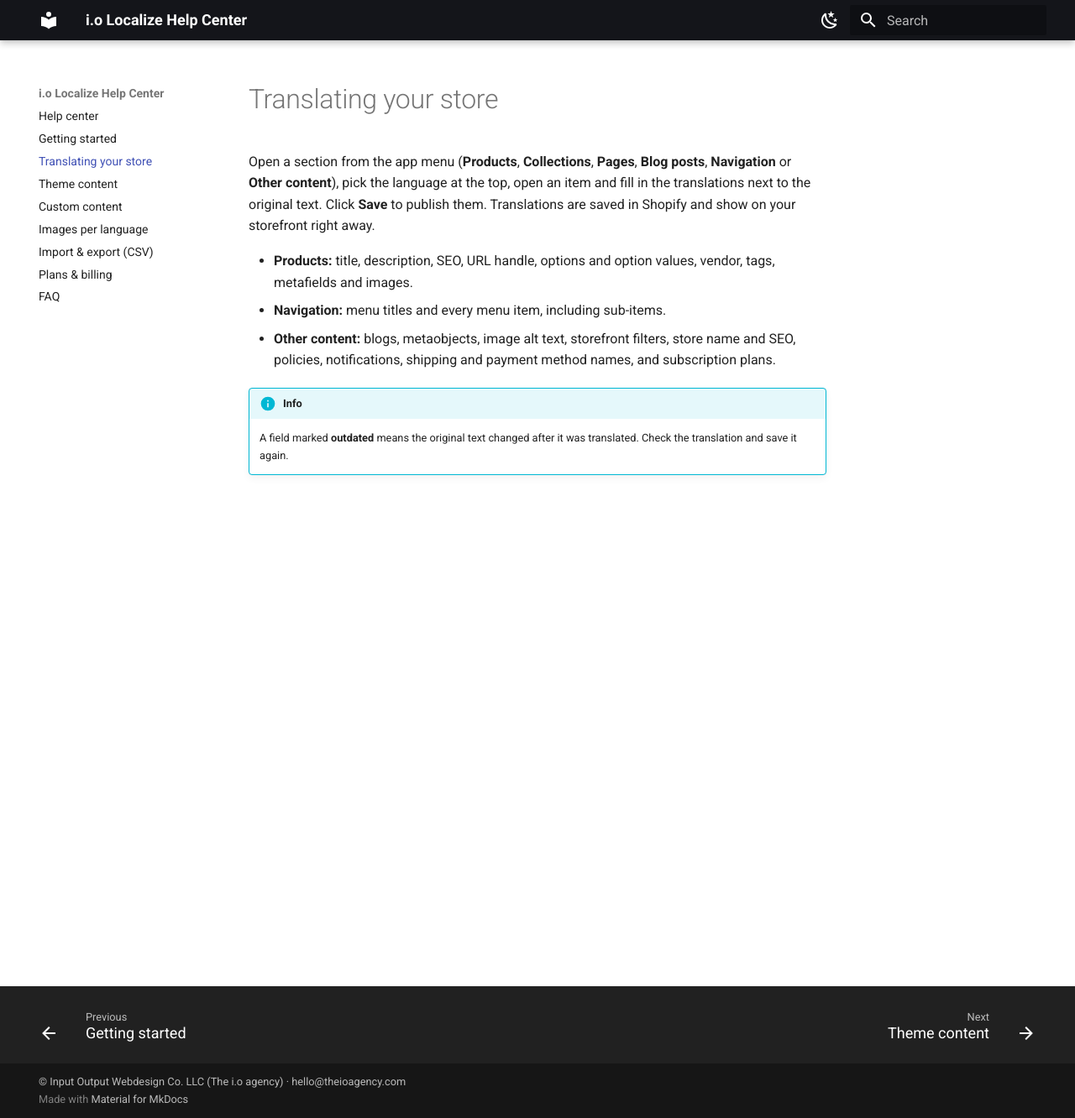
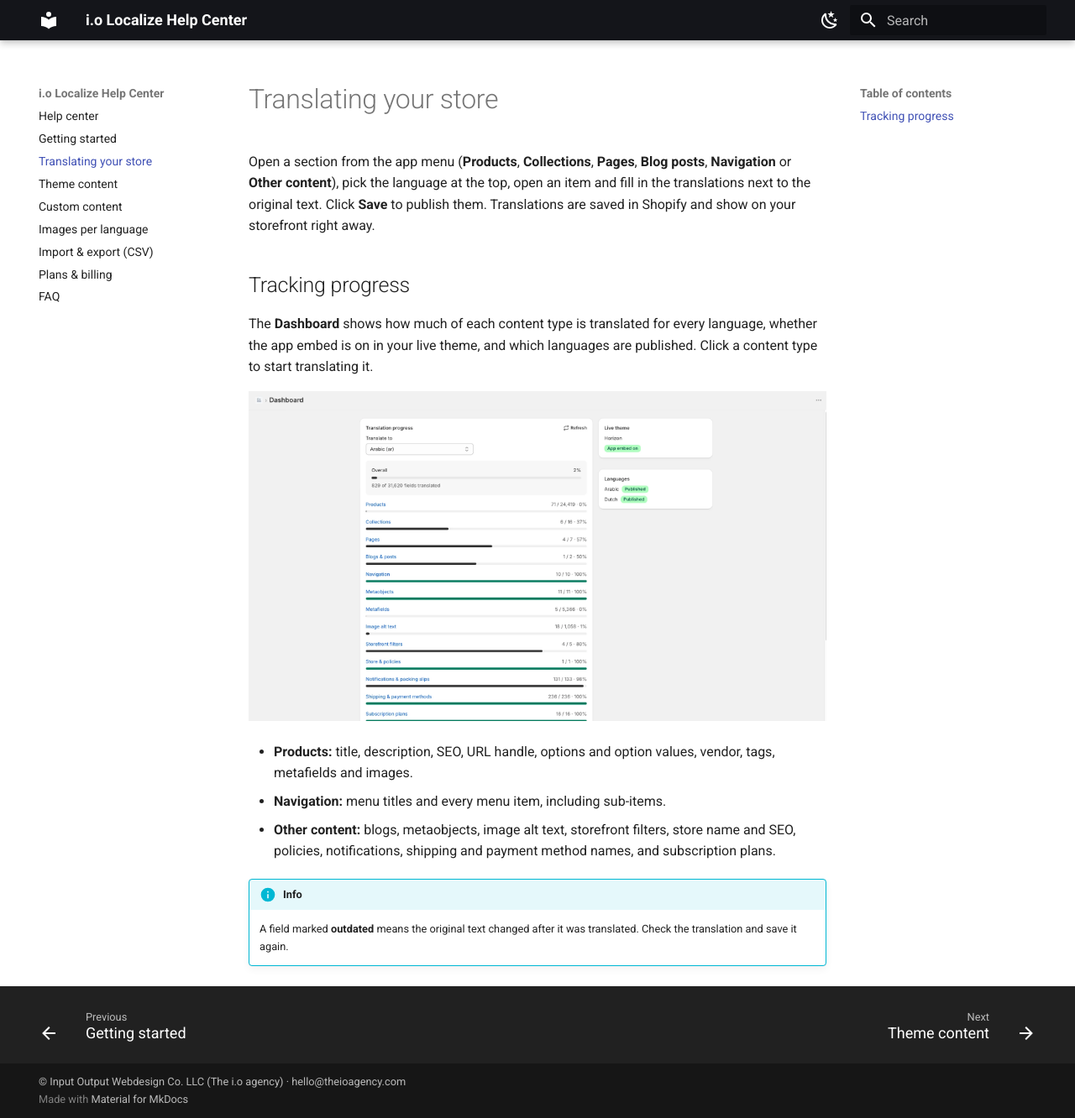
Before and after one commit to the-io-agency/bayanly-docs, an MkDocs documentation site: the page built from docs/translating.md, in a window 1280 px wide and 1332 px high. Shown: the whole window at 84% size. Built offline with MkDocs 1.6.1 and Material for MkDocs 9.7.7, drawn with Linux system fonts in a browser that asks for light colours.

Commit message:
Add screenshots: home setup guide, dashboard, plans
Co-Authored-By: Claude Opus 5.5 <noreply@anthropic.com>

```diff
--- a/docs/translating.md
+++ b/docs/translating.md
@@ -1,6 +1,12 @@
 # Translating your store
 
 Open a section from the app menu (**Products**, **Collections**, **Pages**, **Blog posts**, **Navigation** or **Other content**), pick the language at the top, open an item and fill in the translations next to the original text. Click **Save** to publish them. Translations are saved in Shopify and show on your storefront right away.
+
+## Tracking progress
+
+The **Dashboard** shows how much of each content type is translated for every language, whether the app embed is on in your live theme, and which languages are published. Click a content type to start translating it.
+
+![The Dashboard with translation progress per content type](images/dashboard-progress.webp)
 
 * **Products:** title, description, SEO, URL handle, options and option values, vendor, tags, metafields and images.
 * **Navigation:** menu titles and every menu item, including sub-items.
```
Also changed, not shown: docs/getting-started.md (+4 -0 lines), docs/plans-billing.md (+2 -0 lines), docs/images/dashboard-progress.webp (added), docs/images/home-setup-guide.webp (added), docs/images/plans.webp (added).
